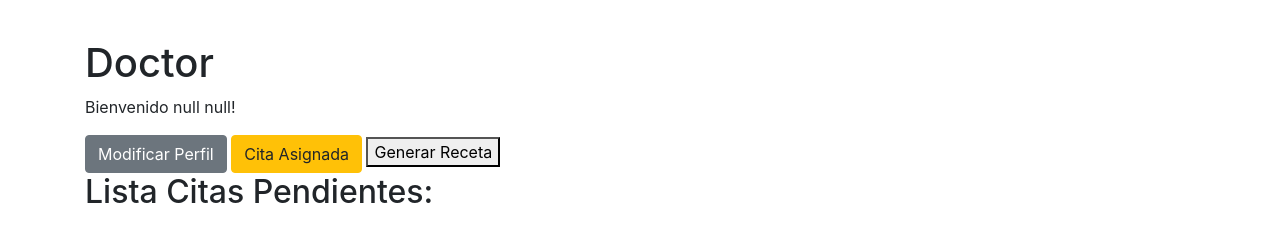
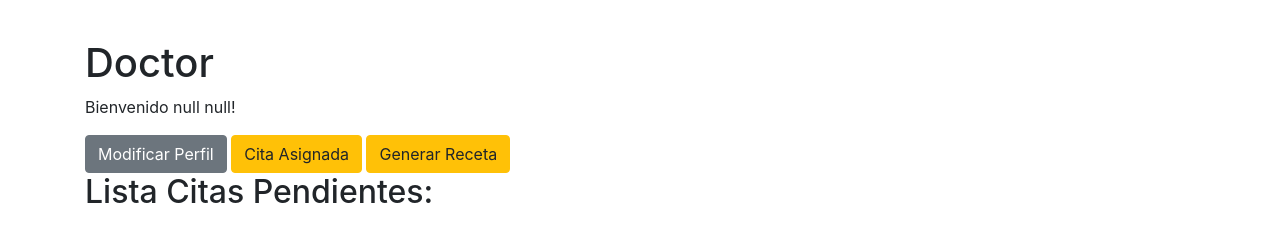
Before and after one commit to garciajuni20/UHospital-Final, a plain HTML site: page doctor.html in a window 1280 px wide. Shown: the part 65-306 px from the top of the page. Drawn offline with nearby package versions, Linux system fonts and the light colour scheme; no server answers.

Commit message:
[add] files

```diff
--- a/doctor.html
+++ b/doctor.html
@@ -34,7 +34,7 @@
                         <button id="citaasignada" class="btn btn-warning">
                                 Cita Asignada
                         </button>
-                        <button id="generarreceta class="btn btn-warning">
+                        <button id="generarreceta" class="btn btn-warning">
                                 Generar Receta
                         </button>
                         <h2>Lista Citas Pendientes:</h2>
```
